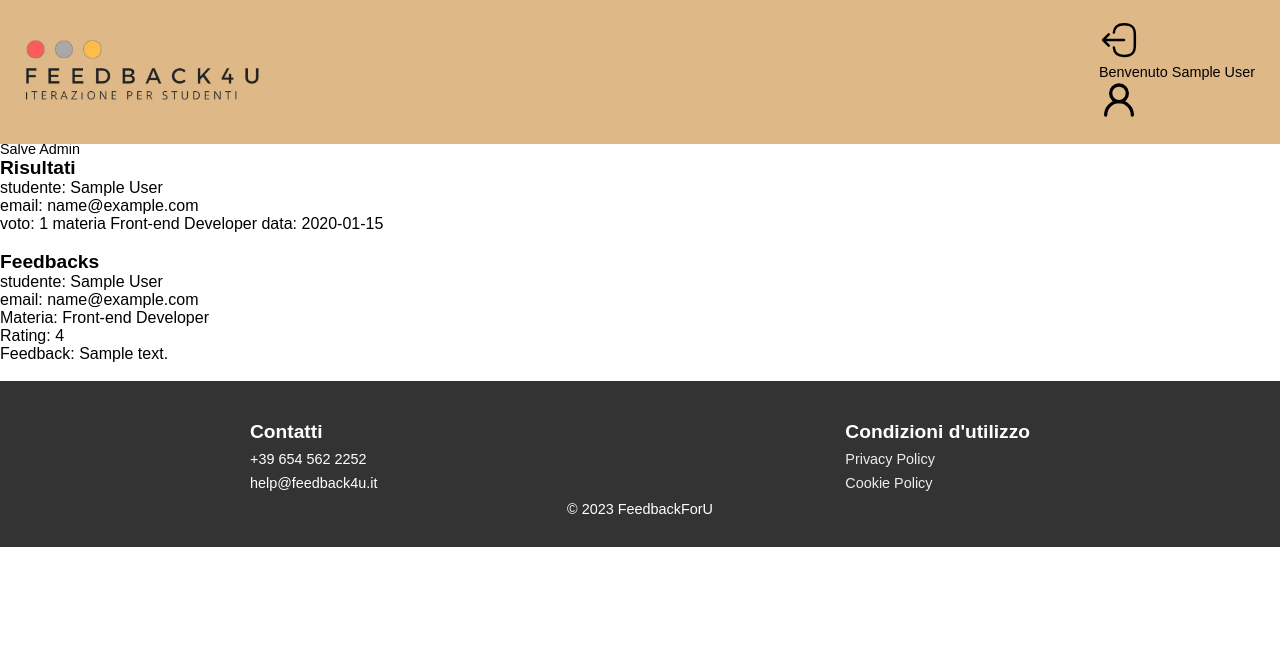
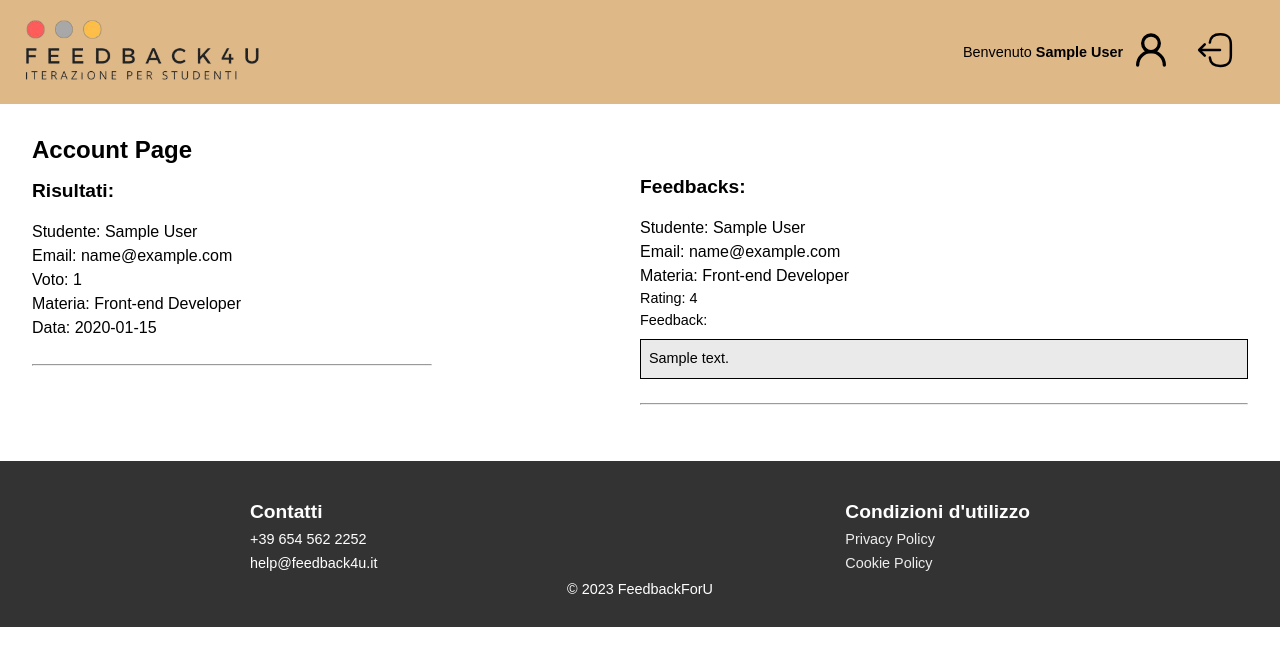
Before and after one commit to ilCONDORA/Feedback4U, a PHP site: page /accountPage.php in a window 1280 px wide. Shown: the top 666 px of the page. Run offline with PHP 8.4, Linux system fonts and the light colour scheme; the visitor is signed in with stand-in values (Sample User, id 1); data comes from the database, SQL or seed files in the repository; tables that the repository leaves empty hold one stand-in row (values such as "Sample post").

Commit message:
AccountPage(css)

```diff
--- a/accountPage.php
+++ b/accountPage.php
@@ -1,20 +1,45 @@
 <?php include 'connection.php'; ?>
 <!DOCTYPE html>
 <html lang="en">
+
 <head>
     <meta charset="UTF-8">
     <meta name="viewport" content="width=device-width, initial-scale=1.0">
     <title>Account Page</title>
     <style>
-        main{
+        main {
             margin-top: 104px;
+        }
+
+        section {
+            display: flex;
+            padding: 2rem;
+
+        }
+
+        .card1 {
+            width: 25rem;
+        }
+
+        .card2 {
+            margin-top: 2.5rem;
+            width: 50%
+        }
+
+        .datiStudenti{
+            font-size: 1rem;
         }
     </style>
 </head>
+
 <body>
     <main>
         <?php include('header.php'); ?>
+        <section>
+            <div style="width: 50%;">
+                <div class="card1">
                     <h1>Account Page</h1>
+
                     <?php
                     // Inizia la sessione (se non è già stata iniziata)
                     if (session_status() == PHP_SESSION_NONE) {
@@ -31,24 +56,24 @@
 
                         // Visualizza i dati dello studente
                         if ($idRole == 2) {
-                echo "<p>Nome: $first_name</p>";
-                echo "<p>Cognome: $last_name</p>";
-                echo "<p>Email: $email</p>";
+                            echo "<p class='datiStudenti'>Nome: $first_name</p>";
+                            echo "<p class='datiStudenti'>Cognome: $last_name</p>";
+                            echo "<p class='datiStudenti'>Email: $email</p>";
                         } elseif ($idRole == 1) {
-                echo "<p>Salve Admin</p>";
+                            // echo "<div style='margin-top: 1rem'><p>Salve  $first_name</p></div>";
                         }
                     } else {
                         echo "Non hai effettuato l'accesso.";
                     }
                     ?>
-        <h2>Risultati</h2>
+                    <h2 style="margin-top: 1rem;">Risultati:</h2><br>
                     <?php
                     if ($idRole == 2) {
                         $sql = "SELECT idVote, vote, date, subject from votes v left join users u on u.idUser = v.idUser right join subjects s on s.idSubject = v.idSubject where u.email = '$email'";
                         $result = $conn->query($sql);
                         if ($result->num_rows > 0) {
-                while($row = $result->fetch_assoc()) {
-                    echo "voto: ". $row["vote"]. " materia ". $row["subject"]. " data: ". $row["date"]. "<a href='feedback.php?vote_id=".$row["idVote"]."'>leave a feedback</a><br>";
+                            while ($row = $result->fetch_assoc()) {
+                                echo "<div style='display: flex; flex-direction:column; line-height: 1.5;'>Voto: " . $row["vote"] . " Materia " . $row["subject"] . " Data: " . $row["date"] . "<a href='feedback.php?vote_id=" . $row["idVote"] . "'>Lascia un feedback!</a><br><hr><br></div>";
                             }
                         } else {
                             echo "Nessun voto trovato";
@@ -57,24 +82,28 @@
                         $sql1 = "SELECT idVote, vote, date, subject,first_name, last_name, email from votes v inner join users u on u.idUser = v.idUser inner join subjects s on s.idSubject = v.idSubject";
                         $result1 = $conn->query($sql1);
                         if ($result1->num_rows > 0) {
-                while($row = $result1->fetch_assoc()) {
-                    echo "studente: ". $row["first_name"]. " ". $row["last_name"]. "<br>email: ". $row["email"]. "<br>";
-                    echo "voto: ". $row["vote"]. " materia ". $row["subject"]. " data: ". $row["date"]. "<br><br>";
+                            while ($row = $result1->fetch_assoc()) {
+                                echo "<div style='display: flex; flex-direction:column; line-height: 1.5;'> Studente: " . $row["first_name"] . " " . $row["last_name"] . "<br>Email: " . $row["email"] . "<br>";
+                                echo "Voto: " . $row["vote"] . "<br> Materia: " . $row["subject"] . "<br> Data: " . $row["date"] . "<br><br><hr><br></div>";
                             }
                         } else {
                             echo "Nessun voto trovato";
                         }
                     }
                     ?>
+                </div>
+            </div>
+
+            <div class="card2">
                 <?php
                 if ($idRole == 1) {
-            echo "<h2>Feedbacks</h2>";
+                    echo "<h2>Feedbacks:</h2><br>";
                     $sql = "SELECT first_name, last_name, email, subject, stars ,message from feedbacks f inner join users u on u.idUser = f.idUser inner join subjects s on s.idSubject = f.idSubject";
                     $result = $conn->query($sql);
                     if ($result->num_rows > 0) {
-                while($row = $result->fetch_assoc()) {
-                    echo "studente: ". $row["first_name"]. " ". $row["last_name"]. "<br>email: ". $row["email"]. "<br>Materia: ". $row["subject"] . "<br>";
-                    echo "Rating: " .$row["stars"]. "<br>Feedback: " .$row["message"]. "<br><br>";
+                        while ($row = $result->fetch_assoc()) {
+                            echo "<div style='display: flex; flex-direction:column; line-height: 1.5;'>Studente: " . $row["first_name"] . " " . $row["last_name"] . "<br>Email: " . $row["email"] . "<br>Materia: " . $row["subject"] . "<br>";
+                            echo "<p>Rating: " . $row["stars"] . "</p><p>Feedback:<br><p style='background-color:#eaeaea;margin-top:0.5rem;border: 1px solid black;padding: 0.5rem'> " .  $row["message"] . "</p></p><br><hr><br></div>";
                         }
                     } else {
                         echo "Nessun voto trovato";
@@ -82,7 +111,10 @@
                 }
                 $conn->close();
                 ?>
+            </div>
+        </section>
         <?php include('footer.php'); ?>
     </main>
 </body>
+
 </html>
--- a/header.php
+++ b/header.php
@@ -1,5 +1,6 @@
 <!DOCTYPE html>
 <html>
+
 <head>
   <meta charset="ISO-8859-1" />
   <title>FeedbackForU</title>
@@ -11,6 +12,7 @@
       box-sizing: border-box;
       font-family: "Poppins", sans-serif;
     }
+
     .header {
       z-index: 10;
       position: fixed;
@@ -24,19 +26,26 @@
       padding: 20px 25px;
       backdrop-filter: blur(10px);
     }
+
     .logo {
       height: 60px;
     }
+
     .svg {
       height: 40px;
     }
+
+    .containerIcone{
+      display: flex;
+      align-items: center;
+      justify-content: center;
+    }
   </style>
 </head>
+
 <body>
   <header class="header">
-      <a href="homePage.php"
-        ><img src="./images/logo.png" alt="logo FeedbackForU" class="logo"
-      /></a>
+    <a href="homePage.php"><img src="./images/logo.png" alt="logo FeedbackForU" class="logo" /></a>
     <div>
       <?php
       // Start the session
@@ -46,13 +55,11 @@
       if (isset($_SESSION["email"])) {
         $first_name = $_SESSION['name'];
         // The user is logged in
-            echo "<a href='?logout=1' style='margin-right:20px'><img src='./svg/logout.svg' alt='bottone logout' class='svg'
-            /></a>
-            <p>Benvenuto $first_name</p>
-          <a href='accountPage.php'
-            ><img src='./svg/user-2.svg' alt='bottone account' class='svg'
-          /></a>";
-
+        echo " <div class='containerIcone'><p style='margin-right: 0.5rem'>Benvenuto <b> $first_name </b></p>
+            <a href='accountPage.php' style='margin-right: 1.5rem'><img src='./svg/user-2.svg' alt='bottone account' class='svg'/></a>
+            <a href='?logout=1' style='margin-right:20px'><img src='./svg/logout.svg' alt='bottone logout' class='svg'/></a>
+           </div>
+          ";
       } else {
         // The user is not logged in
         echo '<a href="login.php"
@@ -70,4 +77,5 @@
     </div>
   </header>
 </body>
+
 </html>
--- a/homePage.php
+++ b/homePage.php
@@ -44,6 +44,11 @@
       border: 2px solid black;
       box-shadow: rgb(38, 57, 77) 0px 20px 30px -10px;
       height: 3.5rem;
+    }
+
+    .card1 a:hover{
+      background-color: #f9a339;
+      transition-duration: 0.3s;
     }
 
     .imgLogo{
```
Lines whose indentation alone changed are shown as unchanged.
